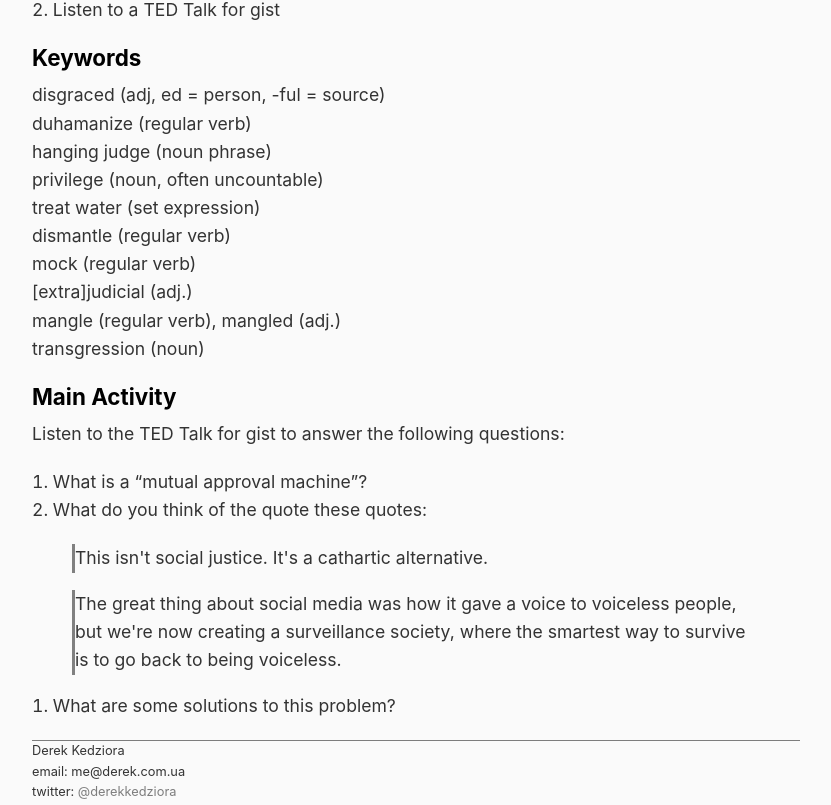
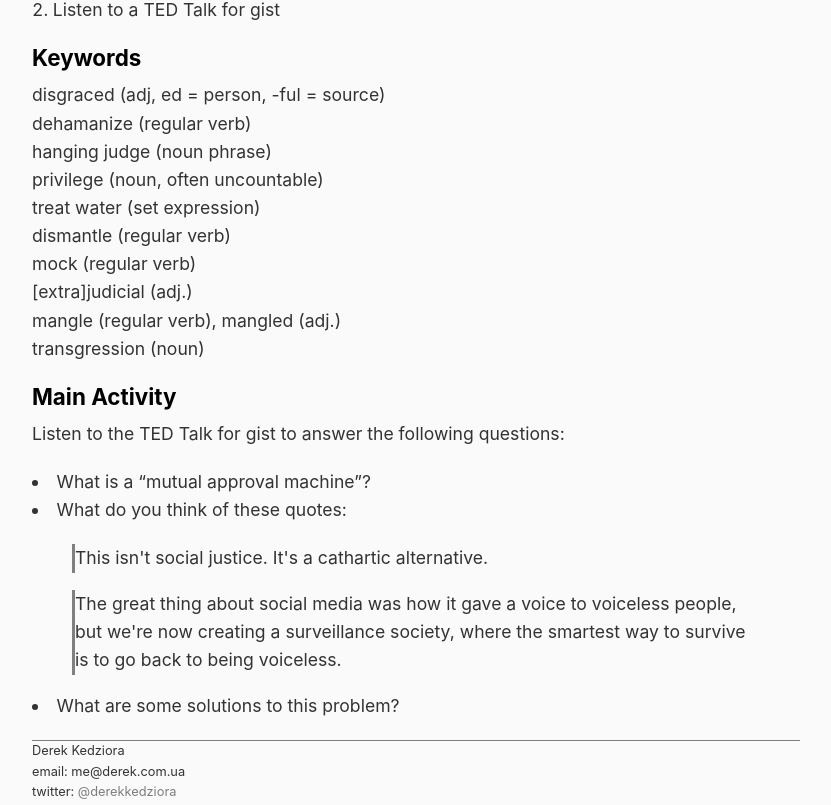
Before and after one commit to ZeroDeth/derekkedziora.github.io, a Jekyll site: the page built from _posts/2016-11-22-online-shaming.md, in a window 1280 px wide. Shown: the part 364-1169 px from the top of the page, without its empty margins (224-1055 px from the left). Built offline with Jekyll 4.4.1, drawn with Linux system fonts in a browser that asks for light colours.

Commit message:
typos fixed

```diff
--- a/_posts/2016-11-22-online-shaming.md
+++ b/_posts/2016-11-22-online-shaming.md
@@ -19,7 +19,7 @@ permalink: "/lessons/one-tweet-shaming"
 ### Keywords
 
 disgraced (adj, ed = person, -ful = source)
-duhamanize (regular verb)
+dehamanize (regular verb)
 hanging judge (noun phrase)
 privilege (noun, often uncountable)
 treat water (set expression)
@@ -32,11 +32,11 @@ transgression (noun)
 ### Main Activity
 Listen to the TED Talk for gist to answer the following questions:
 
-1. What is a "mutual approval machine"?
-2. What do you think of the quote these quotes:
+- What is a "mutual approval machine"?
+- What do you think of these quotes:
 
 <blockquote>This isn't social justice. It's a cathartic alternative.</blockquote>
 
 <blockquote>The great thing about social media was how it gave a voice to voiceless people, but we're now creating a surveillance society, where the smartest way to survive is to go back to being voiceless.</blockquote>
 
-3. What are some solutions to this problem?
+- What are some solutions to this problem?
```
